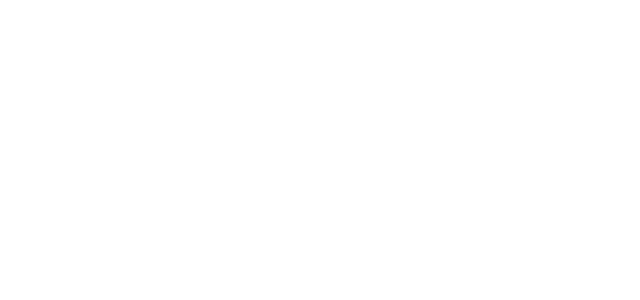
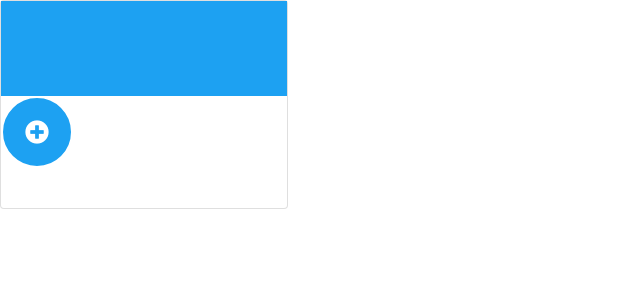
Before and after one commit to jaesungdhl/twitter_clone, a React (Create React App) app: page /mainpage in a window 1280 px wide. Shown: the top 300 px of the page, without its empty margins (0-640 px from the left). Built offline with nearby package versions, Linux system fonts and the light colour scheme.

Commit message:
Start main page build

```diff
--- a/src/components/App.jsx
+++ b/src/components/App.jsx
@@ -5,6 +5,7 @@
 import WelcomePage from "./WelcomePage/WelcomePage";
 import LoginPage from "./LoginPage/LoginPage";
 import PasswordResetPage from "./PasswordResetPage/PasswordResetPage";
+import MainPage from "./MainPage/MainPage";
 
 const App = (props) => {
   return (
@@ -12,6 +13,7 @@
       <Route exact path="/" component={WelcomePage} />
       <Route exact path="/login" component={LoginPage} />
       <Route exact path="/account/begin_password_reset" component={PasswordResetPage}/>
+      <Route exact path="/mainpage" component={MainPage}/>
     </Router>
   );
 }
--- /dev/null
+++ b/src/components/MainPage/MainPage.css
@@ -0,0 +1,35 @@
+.card{
+    width: 288px;
+    height: 209px;
+}
+
+.card-body{
+    padding: 0;
+}
+
+.profile-link-container{
+    width: 100%;
+    height: 95px;
+    background-color:#1DA1F2;
+}
+
+.profile-pic-user-name-container{
+    height: 44px;
+    width: 100%;
+}
+
+.fa-plus-circle{
+    color: white;
+    margin: 0;
+}
+
+.profile-pic-container{
+    background-color: #1DA1F2;
+    height: 72px;
+    width: 72px;
+    border-radius: 100%;
+    border: 2px solid #fff;
+    display: flex;
+    justify-content: center;
+    align-items: center;
+}
--- /dev/null
+++ b/src/components/MainPage/MainPage.jsx
@@ -0,0 +1,20 @@
+import React, {Component} from "react";
+import ProfileCard from "./ProfileCard";
+// import LeftNav from "../components/left-nav";
+// import RightContainer from "../components/right-container";
+// import TopNav from "../components/top-nav";
+
+class MainPage extends Component{
+  render(){
+    return (
+      <div>
+        <ProfileCard />
+      {/* <LeftNav />
+      <RightContainer />
+      <TopNav /> */}
+      </div>
+    )
+  }
+}
+
+export default MainPage;
--- /dev/null
+++ b/src/components/MainPage/ProfileCard.jsx
@@ -0,0 +1,21 @@
+import React from "react";
+import {Link} from "react-router-dom";
+import "./MainPage.css";
+
+const ProfileCard = (props) => {
+  return (
+    <div class="card">
+      <div class="profile-link-container">
+        <Link to="#"/>
+      </div>
+      <div class="card-body">
+        <div className="profile-pic-user-name-container">
+          <div class="profile-pic-container"><i class="fas fa-plus-circle"></i></div>
+        </div>
+        <p class="card-text"></p>
+      </div>
+    </div>
+  );
+}
+
+export default ProfileCard;
--- a/src/components/PasswordResetPage/ResetForm.jsx
+++ b/src/components/PasswordResetPage/ResetForm.jsx
@@ -1,5 +1,6 @@
 import React, {Component} from "react";
 import "./PasswordResetPage.css";
+import {Link} from "react-router-dom";
 
 class ResetForm extends Component{
     render(){
```
Also changed, not shown: src/components/feed.jsx (deleted, +0 -7 lines), src/components/home.jsx (deleted, +0 -16 lines), src/components/MainPage/left-nav.jsx (renamed from src/components/left-nav.jsx), src/components/MainPage/right-container.jsx (renamed from src/components/right-container.jsx), src/components/MainPage/sign-in.jsx (renamed from src/components/sign-in.jsx), src/components/MainPage/top-nav.jsx (renamed from src/components/top-nav.jsx).
